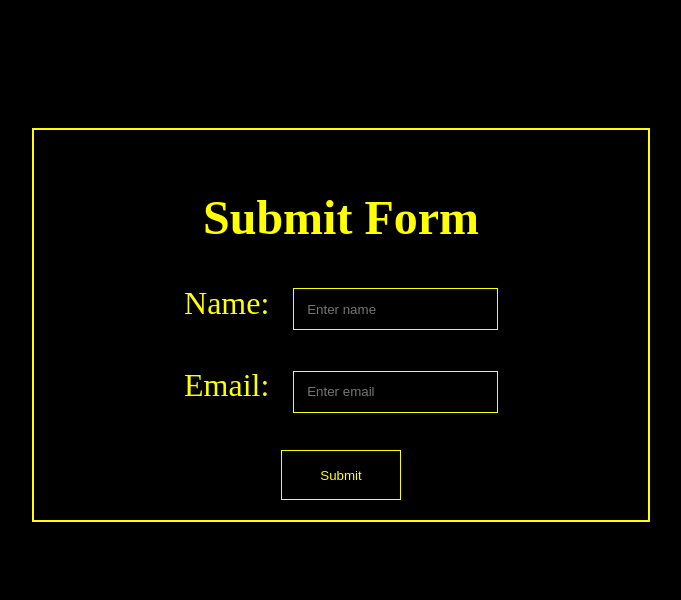
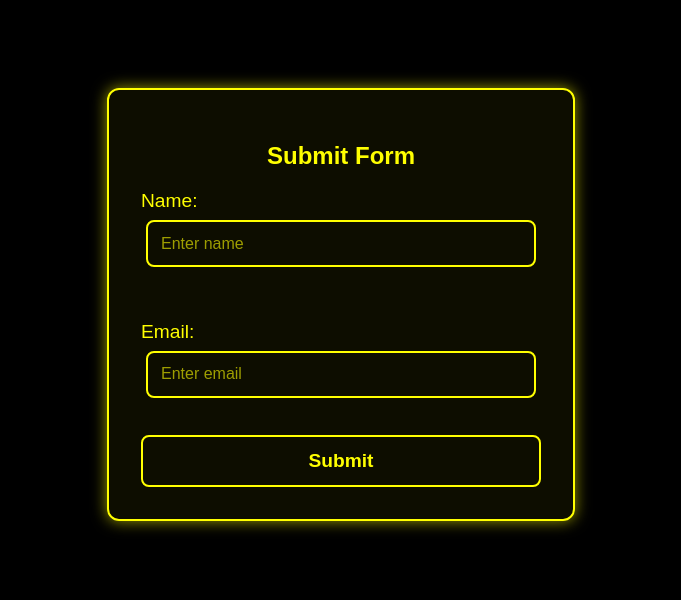
Before and after one commit to hmekhiya191/Flask_form_tutedude, a Flask app: page / in a window 1280 px wide. Shown: the top 600 px of the page, without its empty margins (299-980 px from the left). Run offline with Flask 3, Linux system fonts and the light colour scheme.

Commit message:
change CSS

```diff
--- a/Task-2/templates/form.html
+++ b/Task-2/templates/form.html
@@ -18,46 +18,64 @@
 </body>
 
 <style>
-    body{
-        background-color: black;
+    body {
+    background-color: #000;
+    color: yellow;
+    font-family: Arial, sans-serif;
     text-align: center;
-        margin: 0;
-        display: flex;
-        justify-content: center;
-        align-items: center;
+    padding: 2rem;
 }
 
-    h2{
+form {
+    max-width: 400px;
+    margin: 3rem auto;
+    padding: 2rem;
+    border: 2px solid yellow;
+    border-radius: 12px;
+    background-color: rgba(255, 255, 0, 0.05); /* subtle yellow transparency */
+    box-shadow: 0 0 15px rgba(255, 255, 0, 0.6);
+}
+
+form label {
+    display: block;
+    margin: 1rem 0 0.5rem;
+    font-size: 1.2rem;
+    text-align: left;
+}
+
+input {
+    width: 90%;
+    padding: 0.8rem;
+    margin-bottom: 1.2rem;
+    border: 2px solid yellow;
+    border-radius: 8px;
+    background: transparent;
     color: yellow;
-        font-size: 3rem;
+    font-size: 1rem;
+    outline: none;
 }
-    form {
-        max-width: 800px;
+
+input::placeholder {
+    color: rgba(255, 255, 0, 0.6);
+}
+
+button {
+    width: 100%;
+    padding: 0.8rem;
+    border: 2px solid yellow;
+    border-radius: 8px;
+    background: transparent;
     color: yellow;
-        font-size: 2rem;
-        border: 2px solid yellow;
-        padding: 20px 150px;
-        margin-top: 10%;
+    font-size: 1.2rem;
+    font-weight: bold;
+    cursor: pointer;
+    transition: all 0.3s ease;
 }
-        input{
-        background-color: transparent;
-        padding-left: 1rem;
-        margin-left: 1rem;
-        size: 1rem;
-        border: 1px solid yellow;
-        padding: 0.8rem;
-        color: white;
-    }
-    button{
-        background-color: transparent;
-        color: yellow;
-        border: 1px solid yellow;
-        width: 120px;
-        height: 50px;
-    }
-    button:hover{
-        background-color: rgba(255, 255, 0, 0.716);
+
+button:hover {
+    background-color: yellow;
     color: black;
 }
+
 </style>
 </html>
```
Lines whose indentation alone changed are shown as unchanged.
